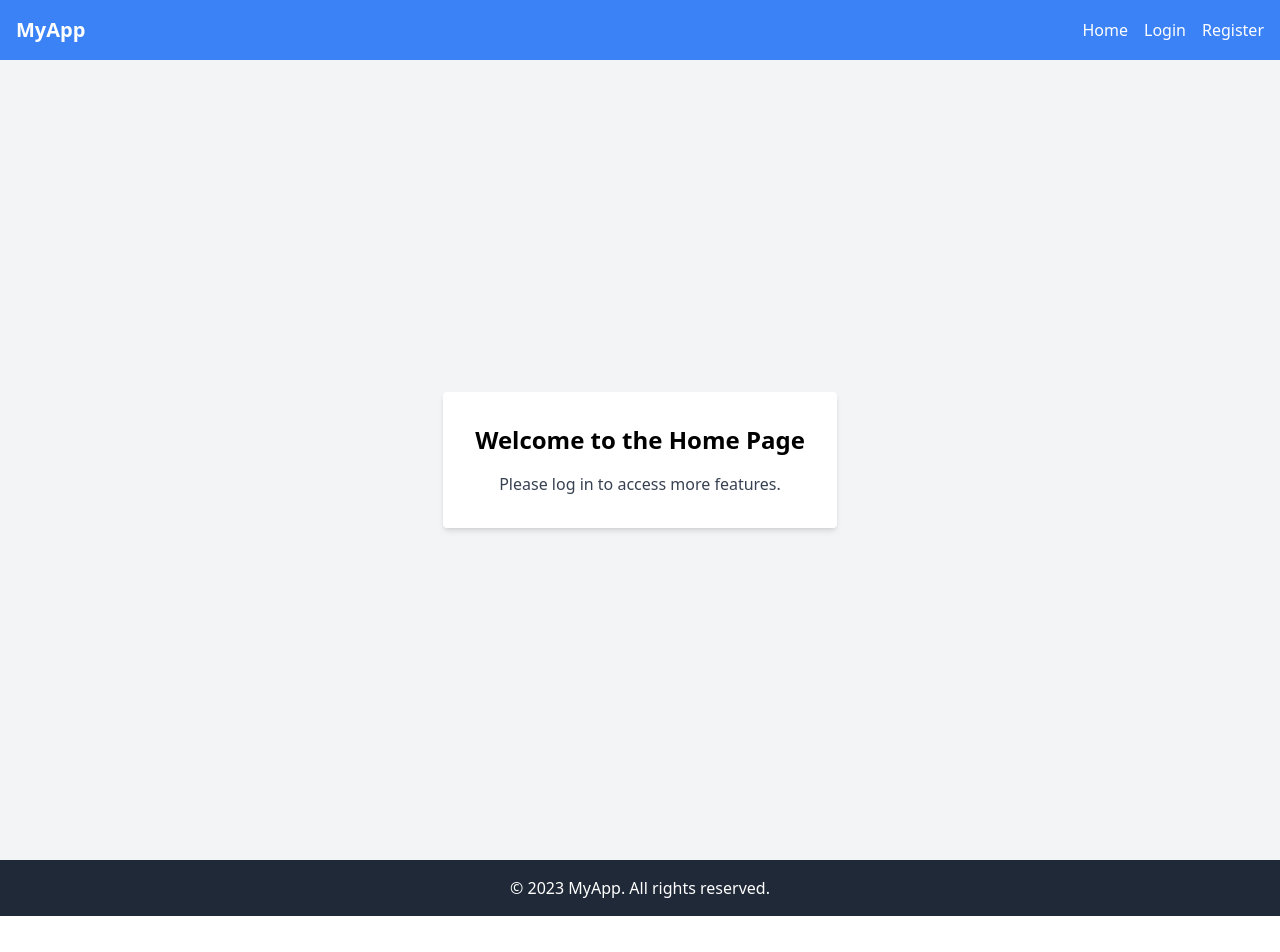
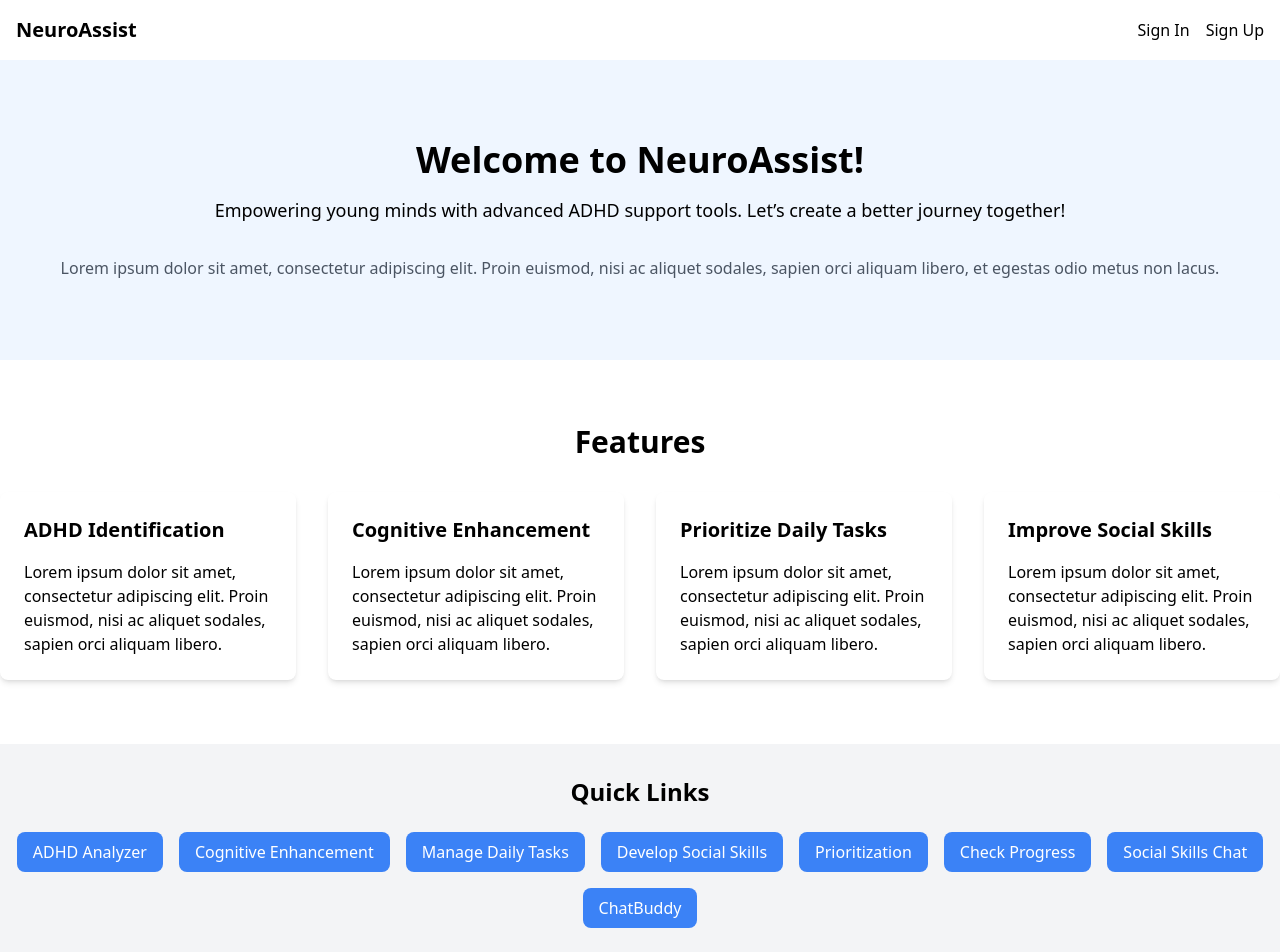
Before and after one commit to Ayesh-Eka/RP-Advanced-ADHD-Supportive-System-24-25J-260, a React (Vite) app in the folder frontend/: page / in a window 1280 px wide. Shown: the top 952 px of the page. Before the commit the page ends 916 px from the top, so only its background shows below. Built offline with nearby package versions, Linux system fonts and the light colour scheme.

Commit message:
home page

```diff
--- a/frontend/src/App.jsx
+++ b/frontend/src/App.jsx
@@ -2,7 +2,7 @@ import React from 'react';
 import { BrowserRouter as Router, Route, Routes } from 'react-router-dom';
 import Header from './components/Header';
 import Footer from './components/Footer';
-import Home from './pages/Home';
+import HomePage from './pages/Home';
 import LoginPage from './pages/LoginPage';
 import RegisterPage from './pages/RegisterPage';
 
@@ -13,7 +13,7 @@ const App = () => {
         <Header />
         <main className="flex-grow">
           <Routes>
-            <Route path="/" element={<Home />} />
+            <Route path="/" element={<HomePage />} />
             <Route path="/login" element={<LoginPage />} />
             <Route path="/register" element={<RegisterPage />} />
           </Routes>
--- a/frontend/src/components/Footer.jsx
+++ b/frontend/src/components/Footer.jsx
@@ -2,9 +2,9 @@ import React from 'react';
 
 const Footer = () => {
   return (
-    <footer className="bg-gray-800 text-white p-4 mt-auto">
+    <footer className="bg-gray-800 text-white py-8">
       <div className="container mx-auto text-center">
-        <p>&copy; 2023 MyApp. All rights reserved.</p>
+        <p>&copy; 2023 NeuroAssist. All rights reserved.</p>
       </div>
     </footer>
   );
--- a/frontend/src/components/Header.jsx
+++ b/frontend/src/components/Header.jsx
@@ -11,35 +11,29 @@ const Header = () => {
   };
 
   return (
-    <header className="bg-blue-500 text-white p-4">
-      <div className="container mx-auto flex justify-between items-center">
+    <header className="bg-white shadow-md">
+      <div className="container mx-auto flex justify-between items-center p-4">
         <Link to="/" className="text-xl font-bold">
-          MyApp
+          NeuroAssist
         </Link>
         <nav>
           <ul className="flex space-x-4">
-            <li>
-              <Link to="/" className="hover:underline">
-                Home
-              </Link>
-            </li>
-            {!isLoggedIn && (
+            {!isLoggedIn ? (
               <>
                 <li>
-                  <Link to="/login" className="hover:underline">
-                    Login
+                  <Link to="/login" className="hover:text-blue-500">
+                    Sign In
                   </Link>
                 </li>
                 <li>
-                  <Link to="/register" className="hover:underline">
-                    Register
+                  <Link to="/register" className="hover:text-blue-500">
+                    Sign Up
                   </Link>
                 </li>
               </>
-            )}
-            {isLoggedIn && (
+            ) : (
               <li>
-                <button onClick={handleLogout} className="hover:underline">
+                <button onClick={handleLogout} className="hover:text-blue-500">
                   Logout
                 </button>
               </li>
--- a/frontend/src/components/Login.jsx
+++ b/frontend/src/components/Login.jsx
@@ -4,6 +4,7 @@ import axios from 'axios';
 const Login = () => {
   const [email, setEmail] = useState('');
   const [password, setPassword] = useState('');
+  const [showPassword, setShowPassword] = useState(false);
 
   const handleSubmit = async (e) => {
     e.preventDefault();
@@ -11,6 +12,7 @@ const Login = () => {
       const response = await axios.post('http://localhost:5000/api/auth/login', { email, password });
       localStorage.setItem('token', response.data.token);
       alert('Login successful');
+      window.location.href = '/';
     } catch (error) {
       alert('Login failed');
     }
@@ -18,9 +20,46 @@ const Login = () => {
 
   return (
     <form onSubmit={handleSubmit} className="flex flex-col space-y-4">
-      <input type="email" placeholder="Email" value={email} onChange={(e) => setEmail(e.target.value)} className="p-2 border rounded" />
-      <input type="password" placeholder="Password" value={password} onChange={(e) => setPassword(e.target.value)} className="p-2 border rounded" />
-      <button type="submit" className="p-2 bg-blue-500 text-white rounded">Login</button>
+      <div>
+        <label htmlFor="email" className="block text-sm font-medium text-gray-700">
+          Email
+        </label>
+        <input
+          type="email"
+          id="email"
+          placeholder="Email"
+          value={email}
+          onChange={(e) => setEmail(e.target.value)}
+          className="mt-1 p-2 w-full border rounded"
+          required
+        />
+      </div>
+      <div>
+        <label htmlFor="password" className="block text-sm font-medium text-gray-700">
+          Password
+        </label>
+        <div className="relative">
+          <input
+            type={showPassword ? 'text' : 'password'}
+            id="password"
+            placeholder="Password"
+            value={password}
+            onChange={(e) => setPassword(e.target.value)}
+            className="mt-1 p-2 w-full border rounded"
+            required
+          />
+          <button
+            type="button"
+            onClick={() => setShowPassword(!showPassword)}
+            className="absolute inset-y-0 right-0 pr-3 flex items-center text-sm leading-5"
+          >
+            {showPassword ? '🙈' : '👁️'}
+          </button>
+        </div>
+      </div>
+      <button type="submit" className="p-2 bg-blue-500 text-white rounded hover:bg-blue-600">
+        Login
+      </button>
     </form>
   );
 };
--- a/frontend/src/components/Register.jsx
+++ b/frontend/src/components/Register.jsx
@@ -6,6 +6,7 @@ const Register = () => {
   const [username, setUsername] = useState('');
   const [email, setEmail] = useState('');
   const [password, setPassword] = useState('');
+  const [showPassword, setShowPassword] = useState(false);
   const navigate = useNavigate();
 
   const handleSubmit = async (e) => {
@@ -21,28 +22,58 @@ const Register = () => {
 
   return (
     <form onSubmit={handleSubmit} className="flex flex-col space-y-4">
+      <div>
+        <label htmlFor="username" className="block text-sm font-medium text-gray-700">
+          Username
+        </label>
         <input
           type="text"
+          id="username"
           placeholder="Username"
           value={username}
           onChange={(e) => setUsername(e.target.value)}
-        className="p-2 border rounded"
+          className="mt-1 p-2 w-full border rounded"
+          required
         />
+      </div>
+      <div>
+        <label htmlFor="email" className="block text-sm font-medium text-gray-700">
+          Email
+        </label>
         <input
           type="email"
+          id="email"
           placeholder="Email"
           value={email}
           onChange={(e) => setEmail(e.target.value)}
-        className="p-2 border rounded"
+          className="mt-1 p-2 w-full border rounded"
+          required
         />
+      </div>
+      <div>
+        <label htmlFor="password" className="block text-sm font-medium text-gray-700">
+          Password
+        </label>
+        <div className="relative">
           <input
-        type="password"
+            type={showPassword ? 'text' : 'password'}
+            id="password"
             placeholder="Password"
             value={password}
             onChange={(e) => setPassword(e.target.value)}
-        className="p-2 border rounded"
+            className="mt-1 p-2 w-full border rounded"
+            required
           />
-      <button type="submit" className="p-2 bg-blue-500 text-white rounded">
+          <button
+            type="button"
+            onClick={() => setShowPassword(!showPassword)}
+            className="absolute inset-y-0 right-0 pr-3 flex items-center text-sm leading-5"
+          >
+            {showPassword ? '🙈' : '👁️'}
+          </button>
+        </div>
+      </div>
+      <button type="submit" className="p-2 bg-blue-500 text-white rounded hover:bg-blue-600">
         Register
       </button>
     </form>
--- a/frontend/src/pages/Home.jsx
+++ b/frontend/src/pages/Home.jsx
@@ -1,39 +1,85 @@
-import React, { useEffect, useState } from 'react';
-import axios from 'axios';
+import React from 'react';
 
 const Home = () => {
-  const [profile, setProfile] = useState(null);
+  const features = [
+    {
+      title: 'ADHD Identification',
+      description:
+        'Lorem ipsum dolor sit amet, consectetur adipiscing elit. Proin euismod, nisi ac aliquet sodales, sapien orci aliquam libero.',
+    },
+    {
+      title: 'Cognitive Enhancement',
+      description:
+        'Lorem ipsum dolor sit amet, consectetur adipiscing elit. Proin euismod, nisi ac aliquet sodales, sapien orci aliquam libero.',
+    },
+    {
+      title: 'Prioritize Daily Tasks',
+      description:
+        'Lorem ipsum dolor sit amet, consectetur adipiscing elit. Proin euismod, nisi ac aliquet sodales, sapien orci aliquam libero.',
+    },
+    {
+      title: 'Improve Social Skills',
+      description:
+        'Lorem ipsum dolor sit amet, consectetur adipiscing elit. Proin euismod, nisi ac aliquet sodales, sapien orci aliquam libero.',
+    },
+  ];
 
-  useEffect(() => {
-    const fetchProfile = async () => {
-      try {
-        const token = localStorage.getItem('token');
-        if (token) {
-          const response = await axios.get('http://localhost:5000/api/auth/profile', {
-            headers: { Authorization: `Bearer ${token}` },
-          });
-          setProfile(response.data);
-        }
-      } catch (error) {
-        console.error('Failed to fetch profile', error);
-      }
-    };
-
-    fetchProfile();
-  }, []);
+  const quickLinks = [
+    'ADHD Analyzer',
+    'Cognitive Enhancement',
+    'Manage Daily Tasks',
+    'Develop Social Skills',
+    'Prioritization',
+    'Check Progress',
+    'Social Skills Chat',
+    'ChatBuddy',
+  ];
 
   return (
-    <div className="min-h-screen flex items-center justify-center bg-gray-100">
-      <div className="bg-white p-8 rounded shadow-md text-center">
-        <h1 className="text-2xl font-bold mb-4">Welcome to the Home Page</h1>
-        {profile ? (
-          <div>
-            <p className="text-gray-700">Hello, {profile.user.username}!</p>
-            <p className="text-gray-700">You are logged in.</p>
+    <div>
+      {/* Hero Section */}
+      <div className="bg-blue-50 py-20">
+        <div className="container mx-auto text-center">
+          <h1 className="text-4xl font-bold mb-4">Welcome to NeuroAssist!</h1>
+          <p className="text-lg mb-8">
+            Empowering young minds with advanced ADHD support tools. Let’s create a better journey together!
+          </p>
+          <p className="text-gray-600">
+            Lorem ipsum dolor sit amet, consectetur adipiscing elit. Proin euismod, nisi ac aliquet sodales, sapien orci
+            aliquam libero, et egestas odio metus non lacus.
+          </p>
+        </div>
+      </div>
+
+      {/* Features Section */}
+      <div className="container mx-auto py-16">
+        <h2 className="text-3xl font-bold text-center mb-8">Features</h2>
+        <div className="grid grid-cols-1 md:grid-cols-2 lg:grid-cols-4 gap-8">
+          {features.map((feature, index) => (
+            <div key={index} className="bg-white p-6 rounded-lg shadow-md">
+              <h3 className="text-xl font-bold mb-4">{feature.title}</h3>
+              <p>{feature.description}</p>
+            </div>
+          ))}
+        </div>
+      </div>
+
+      {/* Quick Links Section */}
+      <div className="bg-gray-100 py-8">
+        <div className="container mx-auto text-center">
+          <h2 className="text-2xl font-bold mb-6">Quick Links</h2>
+          <div className="flex flex-wrap justify-center gap-4">
+            {quickLinks.map((link, index) => (
+              <a
+                key={index}
+                href="#"
+                className="bg-blue-500 text-white px-4 py-2 rounded-lg hover:bg-blue-600"
+              >
+                {link}
+              </a>
+            ))}
           </div>
-        ) : (
-          <p className="text-gray-700">Please log in to access more features.</p>
-        )}
+        </div>
       </div>
     </div>
   );
--- a/frontend/src/pages/LoginPage.jsx
+++ b/frontend/src/pages/LoginPage.jsx
@@ -1,4 +1,5 @@
 import React from 'react';
+import { Link } from 'react-router-dom';
 import Login from '../components/Login';
 
 const LoginPage = () => {
@@ -7,6 +8,12 @@ const LoginPage = () => {
       <div className="bg-white p-8 rounded shadow-md w-96">
         <h1 className="text-2xl font-bold mb-6">Login</h1>
         <Login />
+        <p className="mt-4 text-center text-gray-600">
+          Don't have an account?{' '}
+          <Link to="/register" className="text-blue-500 hover:underline">
+            Register here
+          </Link>
+        </p>
       </div>
     </div>
   );
--- a/frontend/src/pages/RegisterPage.jsx
+++ b/frontend/src/pages/RegisterPage.jsx
@@ -1,4 +1,5 @@
 import React from 'react';
+import { Link } from 'react-router-dom';
 import Register from '../components/Register';
 
 const RegisterPage = () => {
@@ -7,6 +8,12 @@ const RegisterPage = () => {
       <div className="bg-white p-8 rounded shadow-md w-96">
         <h1 className="text-2xl font-bold mb-6">Register</h1>
         <Register />
+        <p className="mt-4 text-center text-gray-600">
+          Already have an account?{' '}
+          <Link to="/login" className="text-blue-500 hover:underline">
+            Login here
+          </Link>
+        </p>
       </div>
     </div>
   );
```
Lines whose indentation alone changed are shown as unchanged.
